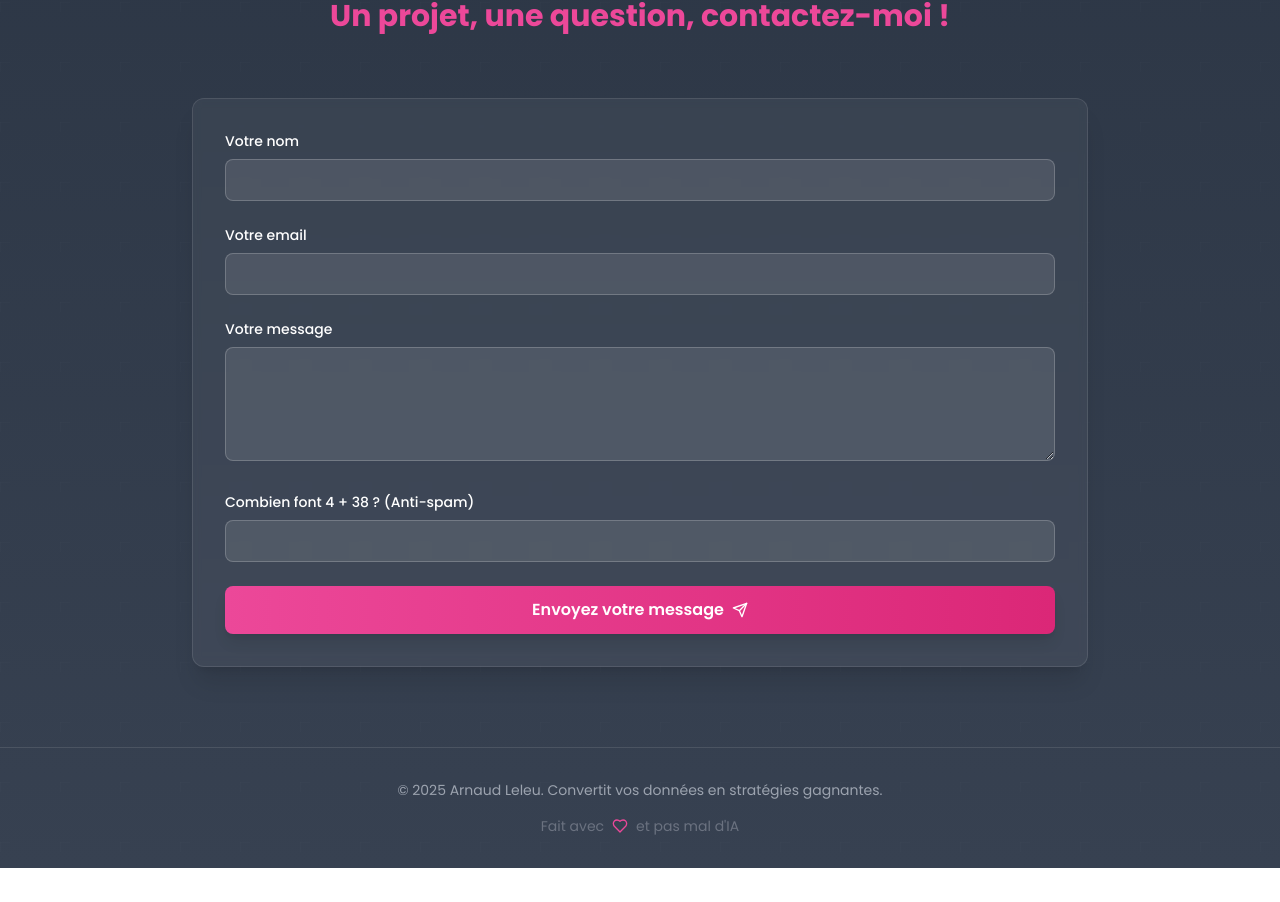
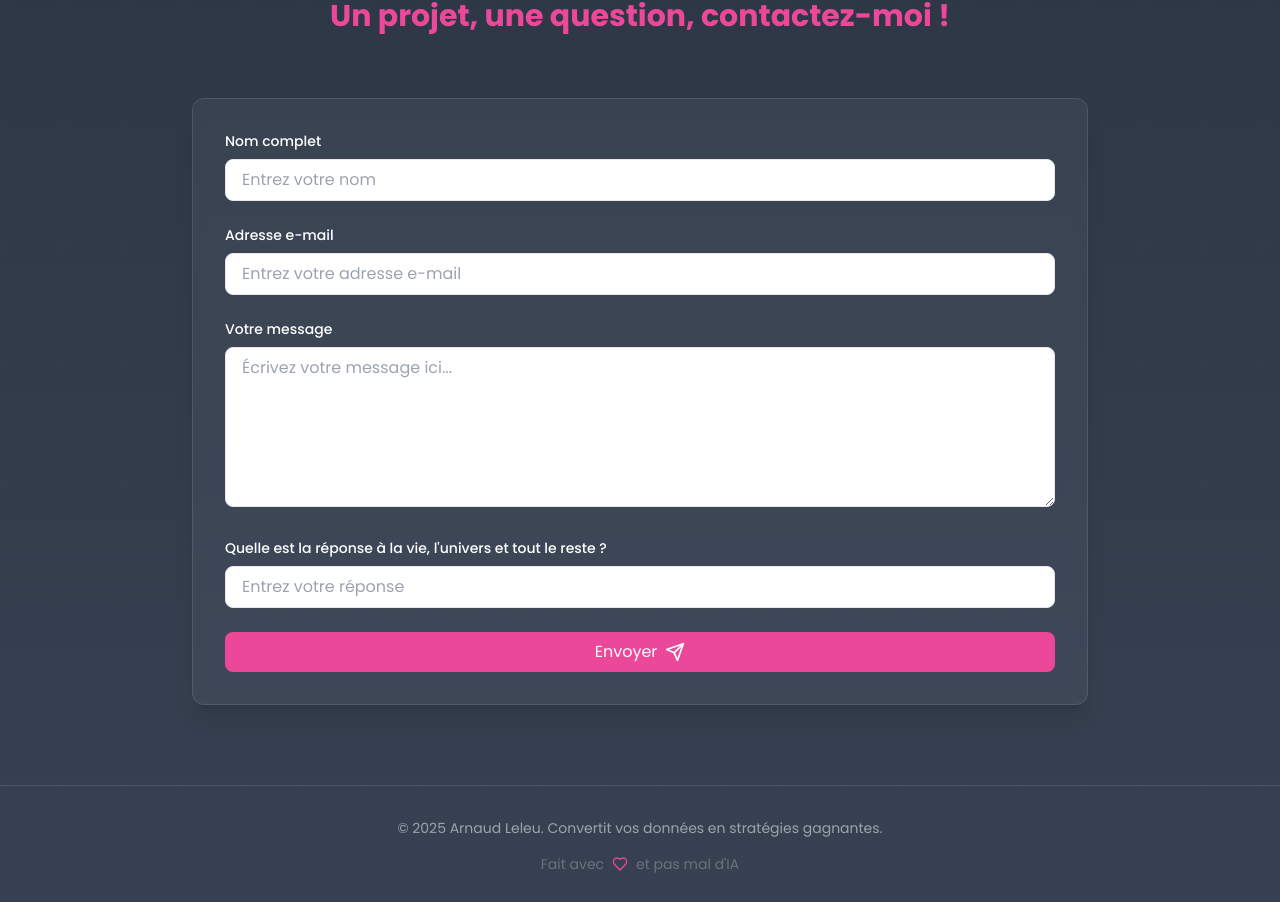
Before and after one commit to Arnaud-Ll/My-portfolio, a React (Vite) app: page / in a window 1280 px wide. Shown: the part 3598-4500 px from the top of the page. Before the commit the page ends 4466 px from the top, so only its background shows below. Built offline with nearby package versions, Linux system fonts and the light colour scheme.

Commit message:
another button update

```diff
--- a/src/App.tsx
+++ b/src/App.tsx
@@ -20,8 +20,8 @@ function App() {
       <Header />
       <About />
       <Skills />
-      <Projects id="Projects" />
-      <Contact id="Contact" />
+      <Projects id="projects" />
+      <Contact id="contact" />
       <Footer />
     </div>
   );
--- a/src/components/Contact.tsx
+++ b/src/components/Contact.tsx
@@ -13,10 +13,19 @@ const Contact = () => {
 
   const [isSubmitting, setIsSubmitting] = useState(false);
 
-  const handleSubmit = (e: React.FormEvent) => {
+  const handleChange = (e) => {
+    const { name, value } = e.target;
+    setFormData({ ...formData, [name]: value });
+  };
+
+  const validateCaptcha = () => {
+    return formData.captcha === '42';
+  };
+
+  const handleSubmit = (e) => {
     e.preventDefault();
 
-    if (formData.captcha !== '42') {
+    if (!validateCaptcha()) {
       alert('Captcha incorrect ! Merci de réessayer.');
       return;
     }
@@ -25,14 +34,14 @@ const Contact = () => {
 
     emailjs
       .send(
-        'service_x8d2a4i', // Replace with your EmailJS service ID
-        'template_o0n0hrg', // Replace with your EmailJS template ID
+        'service_x8d2a4i', // Your EmailJS service ID
+        'template_o0n0hrg', // Your EmailJS template ID
         {
           from_name: formData.name,
           from_email: formData.email,
           message: formData.message,
         },
-        '1f_LnI8N68ddJMyty' // Replace with your EmailJS user ID
+        '1f_LnI8N68ddJMyty' // Your EmailJS user ID
       )
       .then(
         () => {
@@ -41,7 +50,9 @@ const Contact = () => {
         },
         (error) => {
           console.error('Le message n\'a pas été envoyé', error);
-          alert('Impossible d\'envoyer votre message, veuillez vérifier les informations saisies ou réessayez ultérieurement');
+          alert(
+            "Impossible d'envoyer votre message, veuillez vérifier les informations saisies ou réessayez ultérieurement"
+          );
         }
       )
       .finally(() => {
@@ -50,8 +61,8 @@ const Contact = () => {
   };
 
   return (
-    <section className="py-20 px-4 md:px-8 relative">
-      <div className="max-w-4xl mx-auto relative">
+    <section id="contact" className="py-20 px-4 md:px-8 relative">
+      <div className="max-w-4xl mx-auto">
         <h2 className="text-3xl font-bold text-center mb-16 text-pink-500 dark:text-blue-500">
           Un projet, une question, contactez-moi !
         </h2>
@@ -63,77 +74,85 @@ const Contact = () => {
           onSubmit={handleSubmit}
           className="space-y-6 backdrop-blur-sm bg-white/5 border border-white/10 p-8 rounded-xl shadow-xl"
         >
+          {/* Name Field */}
           <div>
             <label htmlFor="name" className="block text-sm font-medium mb-2">
-              Votre nom
+              Nom complet
             </label>
             <input
               type="text"
               id="name"
+              name="name"
+              value={formData.name}
+              onChange={handleChange}
+              placeholder="Entrez votre nom"
+              className="w-full px-4 py-2 border rounded-lg focus:outline-none focus:ring-2 focus:ring-pink-500"
               required
-              className="w-full px-4 py-2 rounded-lg bg-white/10 border border-white/20 focus:border-pink-500 dark:focus:border-blue-500 focus:ring-1 focus:ring-pink-500 dark:focus:ring-blue-500 transition-colors"
-              value={formData.name}
-              onChange={(e) => setFormData({ ...formData, name: e.target.value })}
             />
           </div>
 
+          {/* Email Field */}
           <div>
             <label htmlFor="email" className="block text-sm font-medium mb-2">
-              Votre email
+              Adresse e-mail
             </label>
             <input
               type="email"
               id="email"
+              name="email"
+              value={formData.email}
+              onChange={handleChange}
+              placeholder="Entrez votre adresse e-mail"
+              className="w-full px-4 py-2 border rounded-lg focus:outline-none focus:ring-2 focus:ring-pink-500"
               required
-              className="w-full px-4 py-2 rounded-lg bg-white/10 border border-white/20 focus:border-pink-500 dark:focus:border-blue-500 focus:ring-1 focus:ring-pink-500 dark:focus:ring-blue-500 transition-colors"
-              value={formData.email}
-              onChange={(e) => setFormData({ ...formData, email: e.target.value })}
             />
           </div>
 
+          {/* Message Field */}
           <div>
             <label htmlFor="message" className="block text-sm font-medium mb-2">
               Votre message
             </label>
             <textarea
               id="message"
+              name="message"
+              value={formData.message}
+              onChange={handleChange}
+              placeholder="Écrivez votre message ici..."
+              className="w-full px-4 py-2 border rounded-lg focus:outline-none focus:ring-2 focus:ring-pink-500 h-40"
               required
-              rows={4}
-              className="w-full px-4 py-2 rounded-lg bg-white/10 border border-white/20 focus:border-pink-500 dark:focus:border-blue-500 focus:ring-1 focus:ring-pink-500 dark:focus:ring-blue-500 transition-colors"
-              value={formData.message}
-              onChange={(e) => setFormData({ ...formData, message: e.target.value })}
-            />
+            ></textarea>
           </div>
 
+          {/* Captcha Field */}
           <div>
             <label htmlFor="captcha" className="block text-sm font-medium mb-2">
-              Combien font 4 + 38 ? (Anti-spam)
+              Quelle est la réponse à la vie, l'univers et tout le reste ?
             </label>
             <input
               type="text"
               id="captcha"
+              name="captcha"
+              value={formData.captcha}
+              onChange={handleChange}
+              placeholder="Entrez votre réponse"
+              className="w-full px-4 py-2 border rounded-lg focus:outline-none focus:ring-2 focus:ring-pink-500"
               required
-              className="w-full px-4 py-2 rounded-lg bg-white/10 border border-white/20 focus:border-pink-500 dark:focus:border-blue-500 focus:ring-1 focus:ring-pink-500 dark:focus:ring-blue-500 transition-colors"
-              value={formData.captcha}
-              onChange={(e) => setFormData({ ...formData, captcha: e.target.value })}
             />
           </div>
 
-          <motion.button
-            type="submit"
-            whileHover={{ scale: 1.02 }}
-            whileTap={{ scale: 0.98 }}
-            className="w-full px-6 py-3 bg-gradient-to-r from-pink-500 to-pink-600 dark:from-blue-500 dark:to-blue-600 rounded-lg text-white font-semibold flex items-center justify-center gap-2 hover:from-pink-600 hover:to-pink-700 dark:hover:from-blue-600 dark:hover:to-blue-700 transition-colors shadow-lg"
-            disabled={isSubmitting}
-          >
-            {isSubmitting ? 'Envoi en cours...' : 'Envoyez votre message'}
-            <Send className="w-4 h-4" />
-          </motion.button>
+          {/* Submit Button */}
+          <div>
+            <button
+              type="submit"
+              className="w-full flex items-center justify-center gap-2 px-4 py-2 bg-pink-500 dark:bg-blue-500 text-white rounded-lg hover:bg-pink-600 dark:hover:bg-blue-600 transition-colors"
+              disabled={isSubmitting}
+            >
+              {isSubmitting ? 'Envoi en cours...' : 'Envoyer'}
+              <Send className="w-5 h-5" />
+            </button>
+          </div>
         </motion.form>
-
-        <div className="absolute -z-10 inset-0 blur-3xl opacity-30">
-          <div className="absolute inset-0 bg-gradient-to-r from-pink-500 to-purple-500 dark:from-blue-500 dark:to-purple-500 rounded-full animate-pulse" />
-        </div>
       </div>
     </section>
   );
--- a/src/components/Header.tsx
+++ b/src/components/Header.tsx
@@ -51,14 +51,14 @@ const Header = () => {
         <motion.button
           whileHover={{ y: -2, boxShadow: '0 10px 25px -5px rgba(236, 72, 153, 0.4)' }}
           className="px-6 py-2 bg-gradient-to-r from-pink-500 to-pink-600 dark:from-blue-500 dark:to-blue-600 rounded-full text-white font-semibold"
-          onClick={() => scrollToSection('Projects')}
+          onClick={() => scrollToSection('projects')}
         >
           Mes projets
         </motion.button>
         <motion.button
           whileHover={{ y: -2, boxShadow: '0 10px 25px -5px rgba(236, 72, 153, 0.4)' }}
           className="px-6 py-2 bg-gradient-to-r from-pink-500 to-pink-600 dark:from-blue-500 dark:to-blue-600 rounded-full text-white font-semibold"
-          onClick={() => scrollToSection('Contact')}
+          onClick={() => scrollToSection('contact')}
         >
           Contactez-moi
         </motion.button>
--- a/src/components/Projects.tsx
+++ b/src/components/Projects.tsx
@@ -1,6 +1,6 @@
 import React from 'react';
 import { motion } from 'framer-motion';
-import { ExternalLink, Github } from 'lucide-react';
+import { ExternalLink } from 'lucide-react';
 import ProjectCard from './ProjectCard';
 
 const featuredProject = {
@@ -37,7 +37,7 @@ const projects = [
 
 const Projects = () => {
   return (
-    <section className="py-20 px-4 md:px-8">
+    <section id="projects" className="py-20 px-4 md:px-8">
       <div className="max-w-6xl mx-auto">
         <h2 className="text-3xl font-bold text-center mb-16 text-pink-500 dark:text-blue-500">
           Mes projets
```
